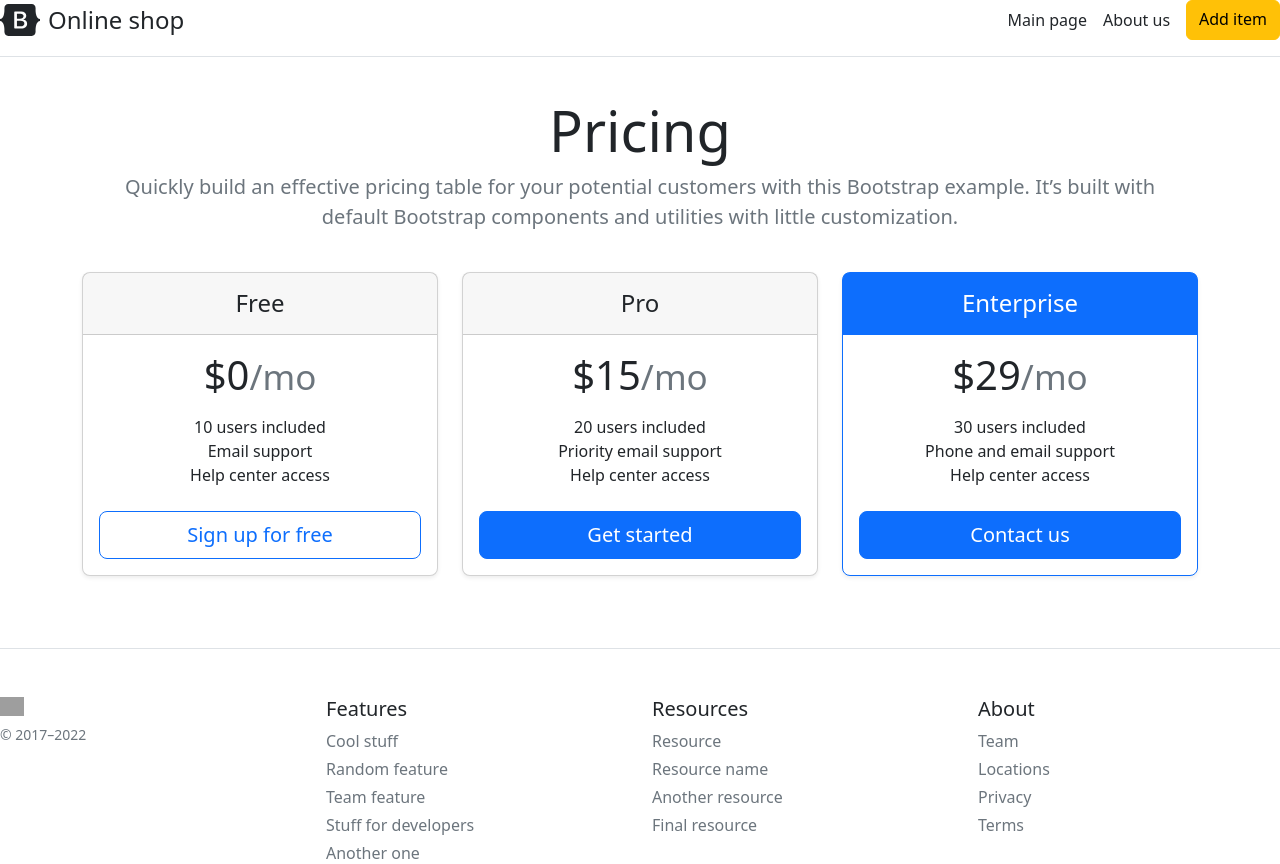
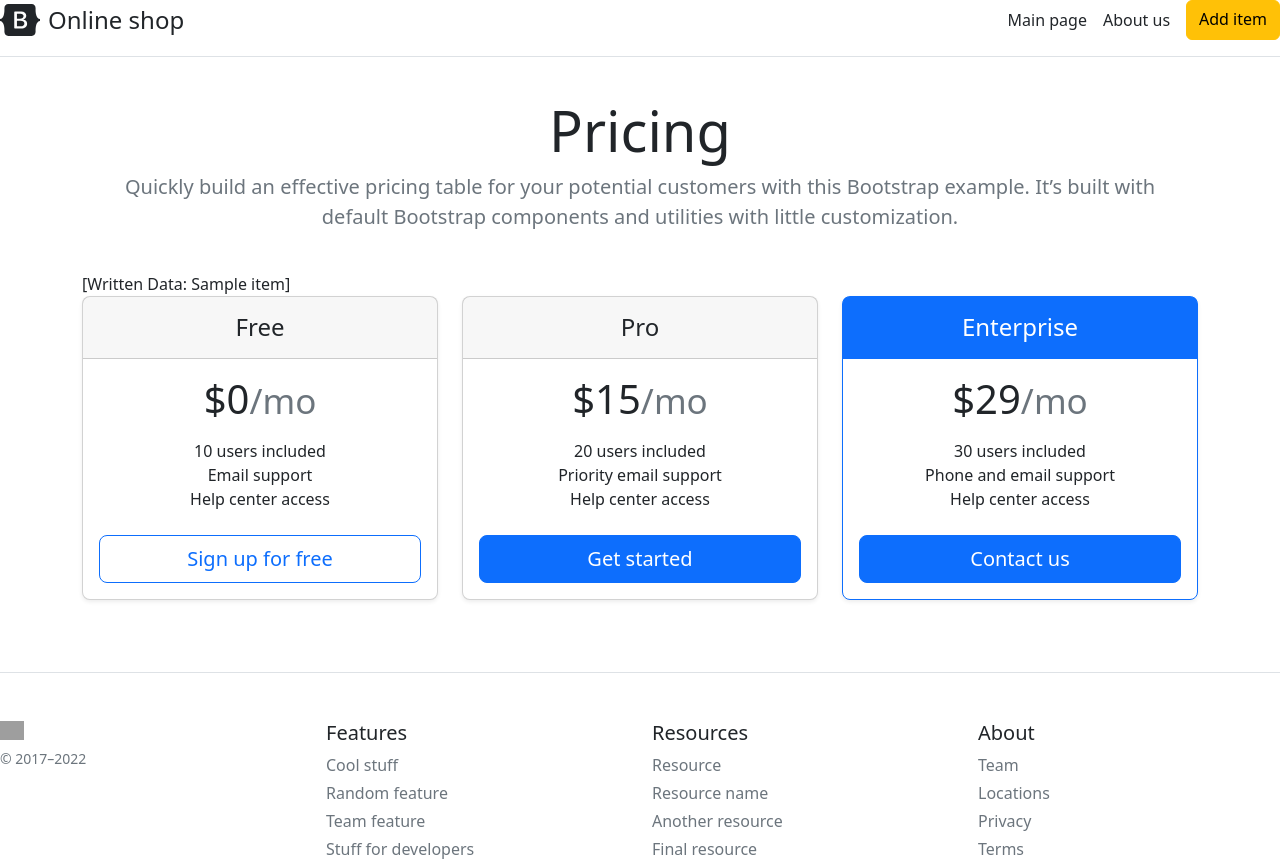
Before and after one commit to MargaritaSI/onlinemarket-flask-, a Flask app: page / in a window 1280 px wide. Shown: the top 864 px of the page. Run offline with Flask 2, Linux system fonts and the light colour scheme; tables that the repository leaves empty hold one stand-in row (values such as "Sample post"); grey boxes are pictures that could not be loaded.

Commit message:
add title for database data

```diff
--- a/main.py
+++ b/main.py
@@ -1,12 +1,14 @@
-from flask import Flask, render_template, request
+from flask import Flask, render_template, request, redirect
 from flask_sqlalchemy import SQLAlchemy
 
 app = Flask(__name__)
-app.config['SQLALCHEMY_DATABASE_URI'] = 'sqlite:////Users/margaritasmyslava/PycharmProjects/CFG/pythonProject/pythonProject/onlinemarket/shop.db'
+app.config[
+    'SQLALCHEMY_DATABASE_URI'] = 'sqlite:////Users/margaritasmyslava/PycharmProjects/CFG/pythonProject/pythonProject/onlinemarket/shop.db'
 app.config['SQLALCHEMY_TRACK_MODIFICATION'] = False
 
 db = SQLAlchemy()
 db.init_app(app)
+
 
 class Item(db.Model):
     id = db.Column(db.Integer, primary_key=True)
@@ -15,10 +17,13 @@ class Item(db.Model):
     isActive = db.Column(db.Boolean, default=True)
     text = db.Column(db.Text, nullable=False)
 
-
+    def __repr__(self):
+        return f'Written Data: {self.title}'
 @app.route('/')
 def index():
-    return render_template('index.html')
+    items = Item.query.order_by(Item.price).all() # take items from table and show it in return
+    return render_template('index.html', data=items)
+
 
 
 @app.route('/about')
@@ -26,7 +31,7 @@ def about():
     return render_template('about.html')
 
 
-@app.route('/create', methods=['POST', 'GET']) # track data from post
+@app.route('/create', methods=['POST', 'GET'])  # track data from post
 def create():
     if request.method == 'POST':
         title = request.form['title']
--- a/templates/index.html
+++ b/templates/index.html
@@ -5,12 +5,14 @@ Weather
 {% endblock %}
 {% block body %}
 <div class="container">
+
 <div class="pricing-header p-3 pb-md-4 mx-auto text-center">
       <h1 class="display-4 fw-normal">Pricing</h1>
       <p class="fs-5 text-muted">Quickly build an effective pricing table for your potential customers with this Bootstrap example. It’s built with default Bootstrap components and utilities with little customization.</p>
 
 </div>
 <main>
+    {{data }}
     <div class="row row-cols-1 row-cols-md-3 mb-3 text-center">
       <div class="col">
         <div class="card mb-4 rounded-3 shadow-sm">
```
